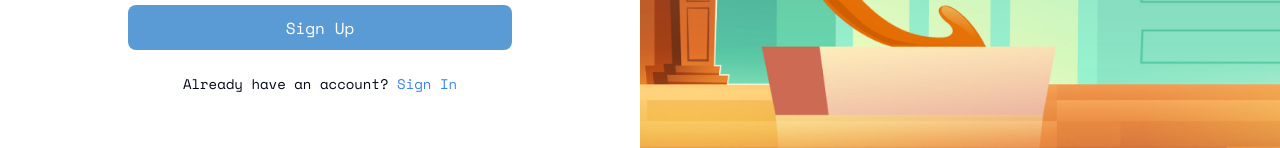
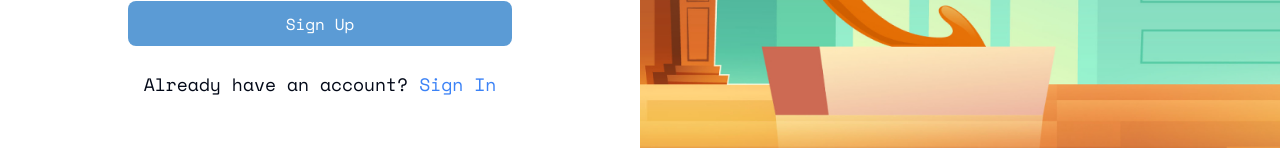
Before and after one commit to BlocksAI/BlocksAI-frontend, a React (Vite) app: page / in a window 1280 px wide. Both pictures are taken after a click on the element "Register now". Shown: the part 605-753 px from the top of the page. Built offline with nearby package versions, Linux system fonts and the light colour scheme.

Commit message:
Update register.jsx

```diff
--- a/src/components/shared/register.jsx
+++ b/src/components/shared/register.jsx
@@ -18,7 +18,7 @@ const Register = ({ changeMode }) => {
         <button className="w-full bg-[#5B9BD5] text-white rounded-lg my-2">
           Sign Up
         </button>
-        <p className="text-sm">
+        <p className="text-lg">
           Already have an account?&nbsp;
           <span className="text-blue-500 cursor-pointer" onClick={changeMode}>
             Sign In
```
